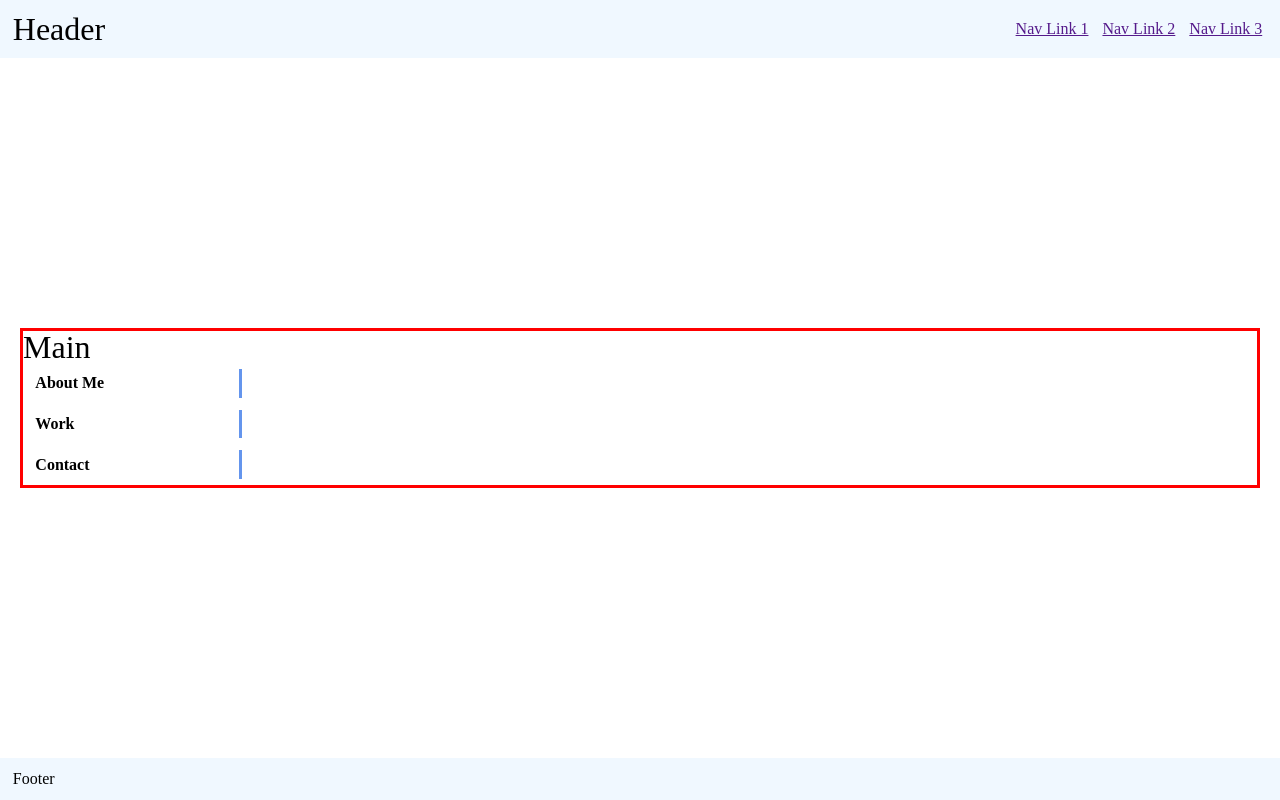
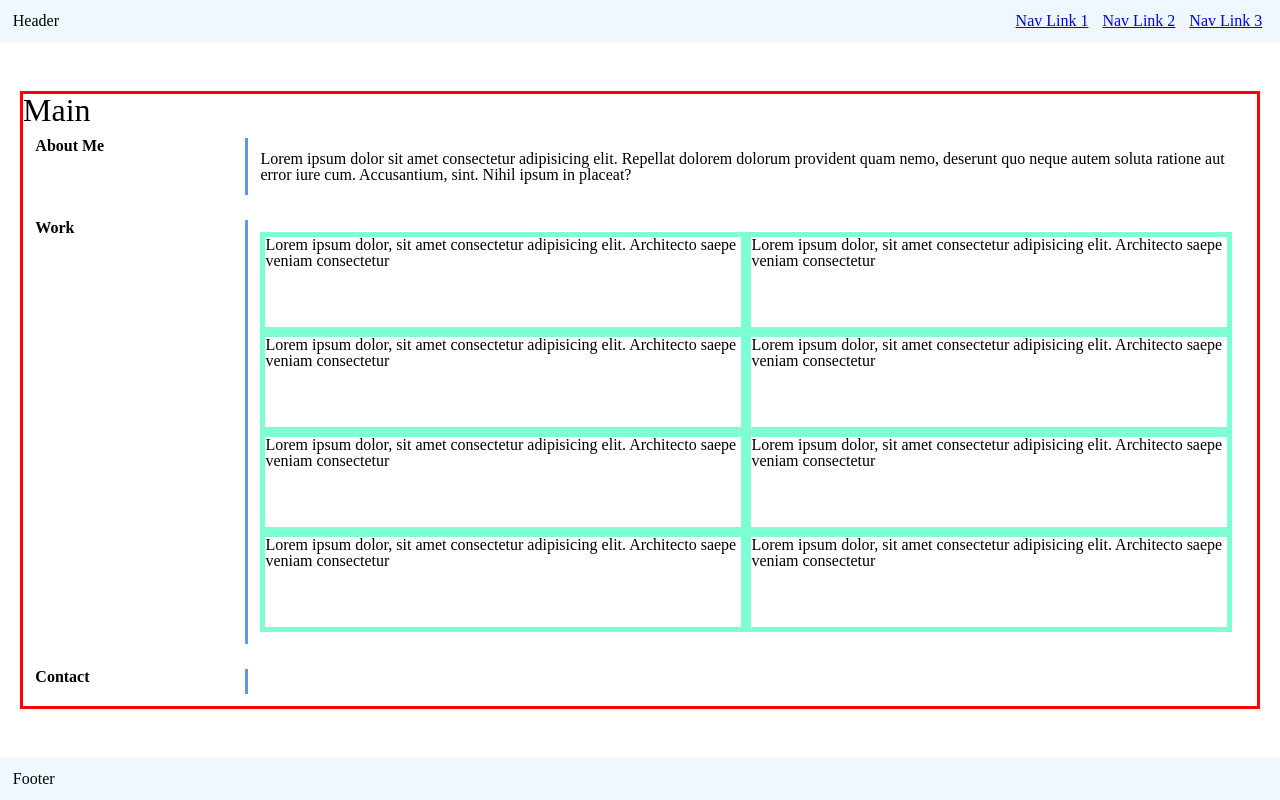
Before and after one commit to YilunXiao/Portfolio, a plain HTML site: page index.html in a window 1280 px wide. Drawn offline with Linux system fonts and the light colour scheme.

Commit message:
Added filler to page

```diff
--- a/Assets/style.css
+++ b/Assets/style.css
@@ -39,22 +39,44 @@ main {
     flex-direction: column;
 }
 
-h1 {
+.title {
     font-size: 200%;
+    width: 100%;
 }
 
 section {
     display: flex;
+    width: 100%;
 }
 
 .label {
     font-weight: bold;
     margin: 1%;
-    width: 15%;
+    flex: 0 0 15%;
 }
 
 .content {
+    display: flex;
+    flex-wrap: wrap;
     border-left: cornflowerblue;
     border-left-style: solid;
-    margin: 0.5%;
+    margin: 1%;
+    padding: 1%;
 }
+
+.card {
+    flex: 0 0 50%;
+    height: 100px;
+    border: 5px solid aquamarine;
+}
+
+/* @media screen and (min-width: 768px) {
+    main {
+        flex-direction: row;
+        flex-wrap: wrap;
+    }
+
+    section {
+        width: 50%;
+    }
+} */
--- a/index.html
+++ b/index.html
@@ -13,22 +13,33 @@
     <header>
         <h1>Header</h1>
         <nav>
-            <a href="">Nav Link 1</a>
-            <a href="">Nav Link 2</a>
-            <a href="">Nav Link 3</a>
+            <a href="#bio">Nav Link 1</a>
+            <a href="#work">Nav Link 2</a>
+            <a href="#contact">Nav Link 3</a>
         </nav>
     </header>
     <main>
-        <h1>Main</h1>
-        <section>
+        <div class="title">
+            <h1>Main</h1>
+        </div>
+        <section id="bio">
             <div class="label">About Me</div>
-            <div class="content"></div>
+            <div class="content">Lorem ipsum dolor sit amet consectetur adipisicing elit. Repellat dolorem dolorum provident quam nemo, deserunt quo neque autem soluta ratione aut error iure cum. Accusantium, sint. Nihil ipsum in placeat?</div>
         </section>
-        <section>
+        <section id="work">
             <div class="label">Work</div>
-            <div class="content"></div>
+            <div class="content">
+                <div class="card">Lorem ipsum dolor, sit amet consectetur adipisicing elit. Architecto saepe veniam consectetur</div>
+                <div class="card">Lorem ipsum dolor, sit amet consectetur adipisicing elit. Architecto saepe veniam consectetur</div>
+                <div class="card">Lorem ipsum dolor, sit amet consectetur adipisicing elit. Architecto saepe veniam consectetur</div>
+                <div class="card">Lorem ipsum dolor, sit amet consectetur adipisicing elit. Architecto saepe veniam consectetur</div>
+                <div class="card">Lorem ipsum dolor, sit amet consectetur adipisicing elit. Architecto saepe veniam consectetur</div>
+                <div class="card">Lorem ipsum dolor, sit amet consectetur adipisicing elit. Architecto saepe veniam consectetur</div>
+                <div class="card">Lorem ipsum dolor, sit amet consectetur adipisicing elit. Architecto saepe veniam consectetur</div>
+                <div class="card">Lorem ipsum dolor, sit amet consectetur adipisicing elit. Architecto saepe veniam consectetur</div>
+            </div>
         </section>
-        <section>
+        <section id="contact">
             <div class="label">Contact</div>
             <div class="content"></div>
         </section>
```
